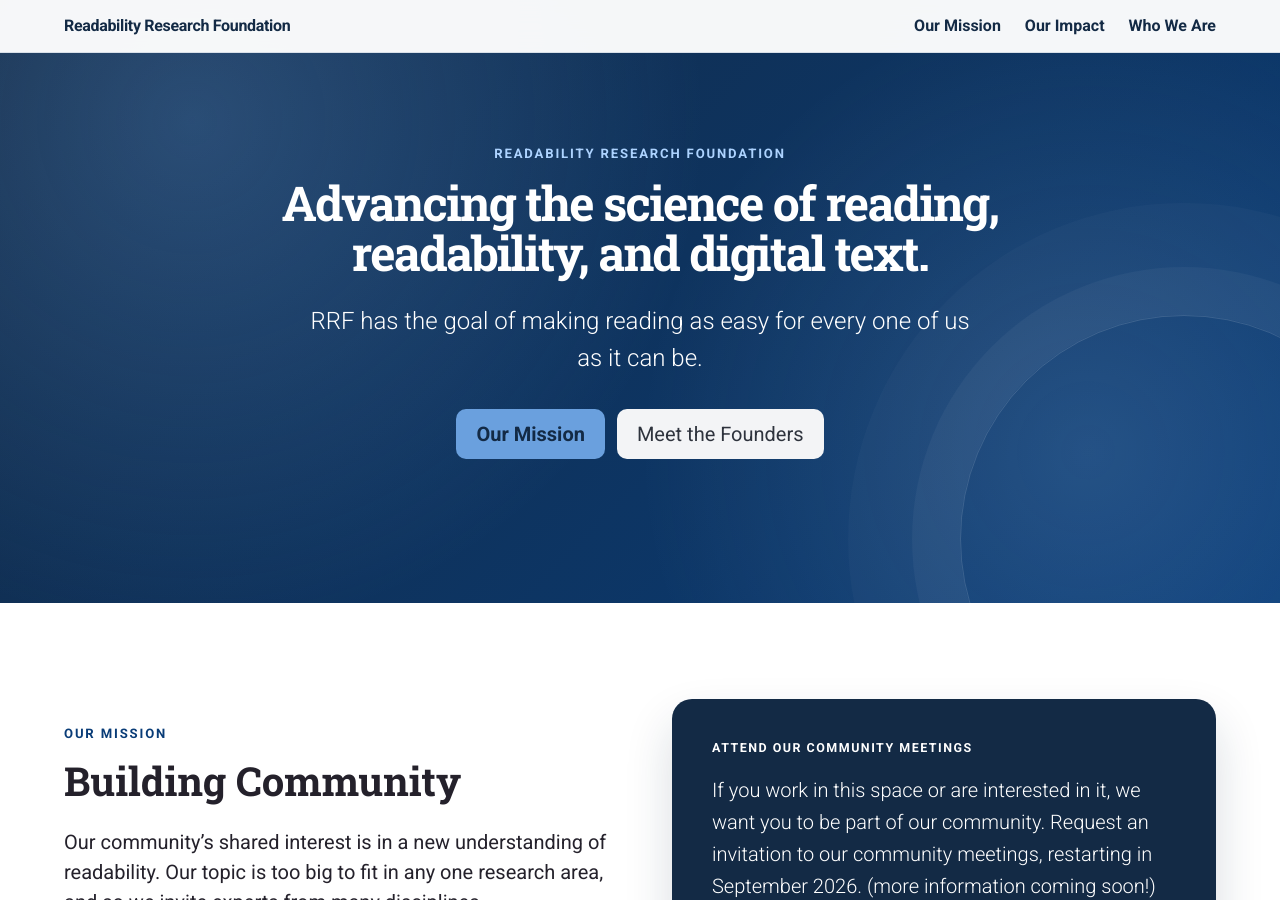
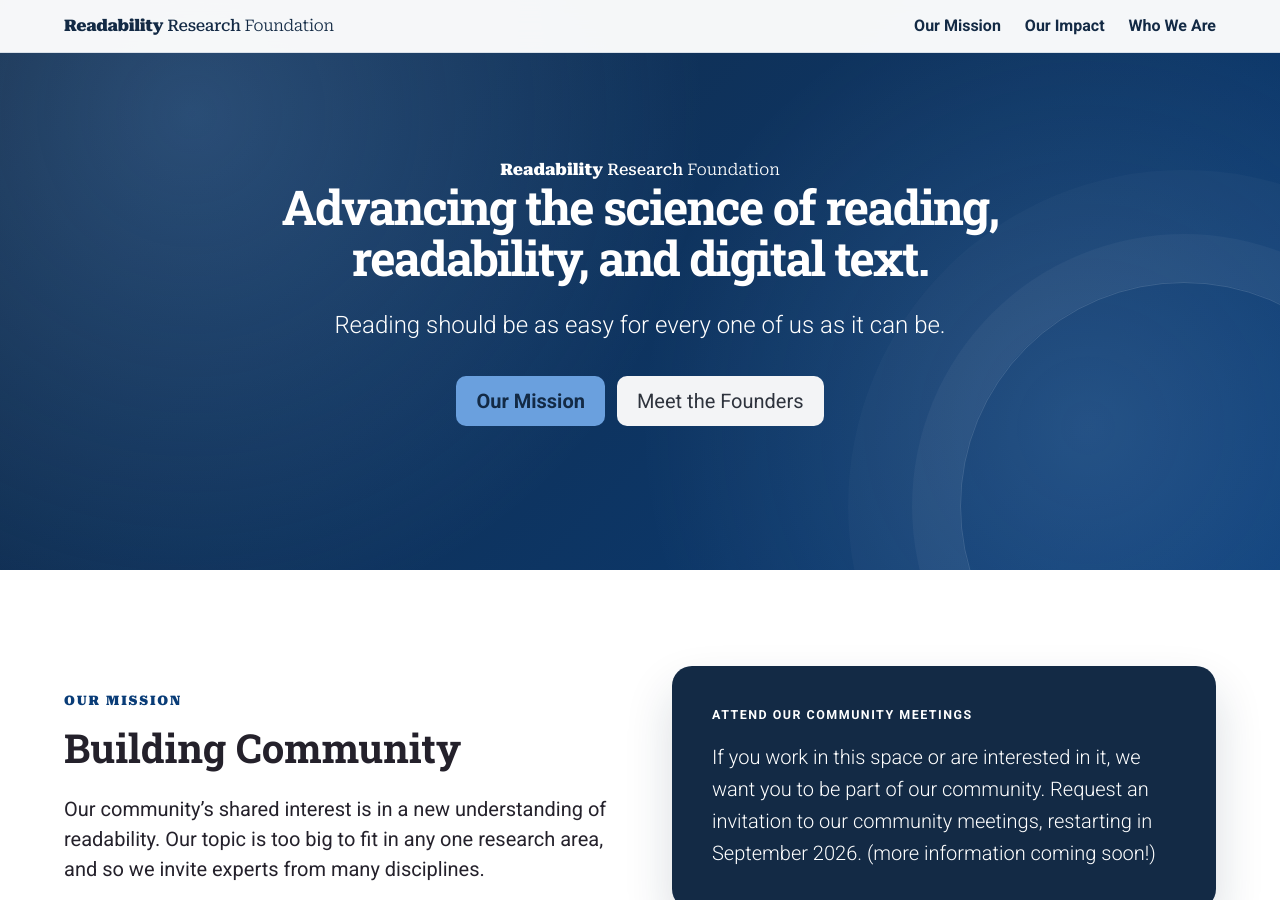
Before and after one commit to Readability-Research-Foundation/web, a Jekyll site: the page built from index.md, in a window 1280 px wide and 900 px high. Built offline with Jekyll 4.4.1, drawn with Linux system fonts in a browser that asks for light colours; some of the changed text lies outside the part shown.

Commit message:
update RRF titles

```diff
--- a/assets/css/style.css
+++ b/assets/css/style.css
@@ -5,6 +5,7 @@
 
   --font-body: "Roboto", Arial, sans-serif;
   --font-heading: "Roboto Slab", Georgia, serif;
+  --font-serif: "Roboto Serif", Georgia, serif;
 
   --bulma-family-primary: var(--font-body);
   --bulma-family-secondary: var(--font-heading);
@@ -186,7 +187,7 @@ h6,
 .eyebrow,
 .section-kicker {
   margin-bottom: 0.9rem;
-  font-family: var(--font-body);
+  font-family: var(--font-serif);
   font-size: 0.82rem;
   font-weight: 700;
   letter-spacing: 0.14em;
--- a/index.md
+++ b/index.md
@@ -8,7 +8,11 @@ description: The Readability Research Foundation advances the science of reading
   <div class="container">
     <div class="navbar-brand">
       <a class="navbar-item rrf-wordmark" href="#home">
-        Readability Research Foundation
+        <p class="rrf-name has-text-centered">
+          <span class="rrf-name-bold">Readability</span>
+          <span class="rrf-name-normal">Research</span>
+          <span class="rrf-name-light">Foundation</span>
+        </p>
       </a>
 
       <button
@@ -39,10 +43,17 @@ description: The Readability Research Foundation advances the science of reading
   <div class="hero-body">
     <div class="container has-text-centered">
       <div class="hero-copy">
-        <p class="eyebrow">Readability Research Foundation</p>
+        <p class="eyebrow">
+          <p class="rrf-name has-text-centered">
+            <span class="rrf-name-bold">Readability</span>
+            <span class="rrf-name-normal">Research</span>
+            <span class="rrf-name-light">Foundation</span>
+          </p>
+        </p>
         <h1 class="title is-1">Advancing the science of reading, readability, and digital text.</h1>
         <p class="subtitle is-4">
-          RRF has the goal of making reading as easy for every one of us as it can be.
+          <!--RRF has the goal of making reading as easy for every one of us as it can be.-->
+          Reading should be as easy for every one of us as it can be.
         </p>
 
         <div class="buttons is-centered hero-actions">
@@ -205,12 +216,6 @@ description: The Readability Research Foundation advances the science of reading
           </div>
         </div>
       </div>
-
-      <p class="rrf-name has-text-centered">
-        <span class="rrf-name-bold">Readability</span>
-        <span class="rrf-name-normal">Research</span>
-        <span class="rrf-name-light">Foundation</span>
-      </p>
     </div>
   </section>
 </main>
```
